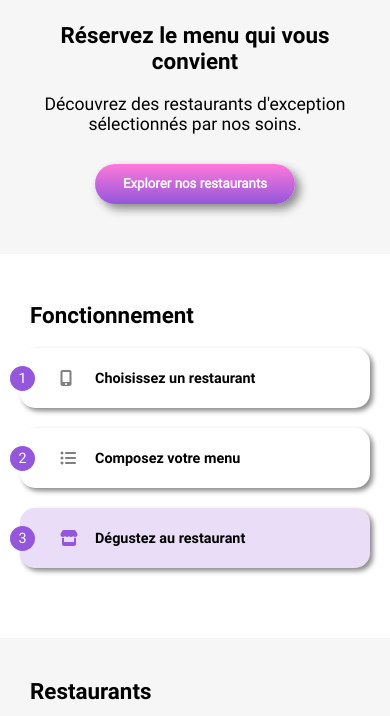
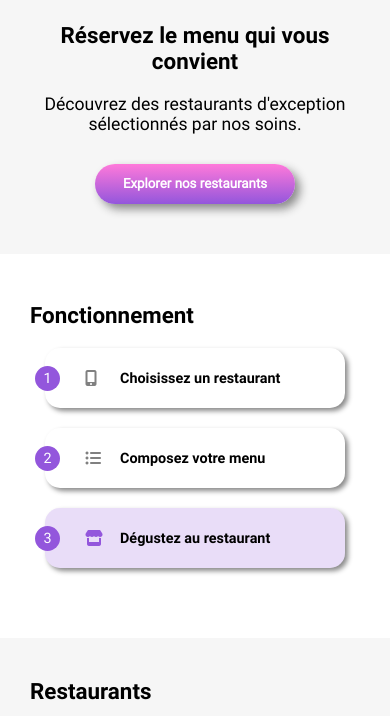
Before and after one commit to RoosDev/TonyBrondel_3_27042021, a website: page index.html in a window 390 px wide. Shown: the part 103-819 px from the top of the page. Drawn offline with Linux system fonts and the light colour scheme; grey boxes are pictures that could not be loaded; a web font is replaced by a local one.

Commit message:
modification des breakpoints avec ajout de la notion de notephone
agrandissement de la taille du font concernant l'annonce poour les
tout petits écrans.

```diff
--- a/sass/Base/_mediaqueries.scss
+++ b/sass/Base/_mediaqueries.scss
@@ -1,5 +1,7 @@
 $breakpoint:(
-    mobile : 768px,
+    toutpetit: 340px,
+    mobile : 640px,
+    notephone : 870px,
     tablet : 1024px,
     laptop : 1200px
 );
@@ -7,26 +9,32 @@ $breakpoint:(
 /**** Les mixin des media queries ****/
 
 @mixin troppetitscreen{
-    @media (min-width:0px) and (max-width:300px){
+    @media only screen and (min-width:0px) and (max-width:map-get($breakpoint , toutpetit )){
         @content
     }
 };
 
 
 @mixin mobilescreen{
-    @media (min-width:300px) and (max-width:map-get($breakpoint , mobile )){
+    @media only screen and (min-width:map-get($breakpoint , toutpetit )) and (max-width:map-get($breakpoint , mobile )){
+        @content
+    }
+};
+
+@mixin notescreen{
+    @media only screen and (min-width:map-get($breakpoint , mobile )) and (max-width:map-get($breakpoint , notephone )){
         @content
     }
 };
 
 @mixin tabletscreen{
-    @media (min-width:map-get($breakpoint , mobile )+1){
+    @media only screen and (min-width:map-get($breakpoint , mobile )+1){
         @content
     }
 };
 
 @mixin largescreen{
-    @media screen and (min-width:map-get($breakpoint , tablet )+1) {
+    @media only screen and (min-width:map-get($breakpoint , tablet )+1) {
         @content
     }
 };
--- a/sass/Layout/_aside.scss
+++ b/sass/Layout/_aside.scss
@@ -116,17 +116,17 @@ aside{
         width: 100%;
         margin : 30px auto 50px auto;
 
+        @include troppetitscreen{
+            display: none;
+
+        }
+
         @include tabletscreen{
             @include flexsimple(row, nowrap, flex-start, center);
             width: 60%;
             margin : auto auto auto 20%;
 
         }
-        @include troppetitscreen{
-            display: none;
-
-        }
-
     }
         .aside__Fonctionnement__title h2{
             @extend %__titlepart;
@@ -140,6 +140,8 @@ aside{
         .aside__Fonctionnement__etapes{
             width: 90%;
             margin: auto;
+
+
             @include tabletscreen{
                 width: 100%;
                 @include flexsimple(row, nowrap, flex-start, center);
@@ -150,6 +152,11 @@ aside{
         }
 
         div[class*="aside__etapes__no"]{
+
+            @include mobilescreen{
+                max-width: 300px;
+            }
+
             @include tabletscreen{
                 margin-right: 20px;
                 margin-left: 20px;
@@ -230,7 +237,7 @@ aside{
 
     h2{
         @include troppetitscreen{
-            font-size: 0.7em;
+            font-size: 1.0em;
 
         }
 
--- a/sass/Layout/_loader.scss
+++ b/sass/Layout/_loader.scss
@@ -28,7 +28,11 @@
     width: 100%;
     height: 100%;
     min-height: 710px;
-    background-color: #fff;
+    background-color: rgba(255, 255, 255, 1);
+
+    @include troppetitscreen{
+        min-height: 500px;
+    }
 
 /*
     ::before{
--- a/sass/Utils/_mixins.scss
+++ b/sass/Utils/_mixins.scss
@@ -50,7 +50,6 @@ align-items: $alignV;
 
 @mixin cartedimension($Largeur){
     width: $Largeur;
-    max-width: 400px;
     margin : 0px auto 40px auto;
     border-radius: 20px;
     box-shadow: 3px 3px 5px $Color_Gris_Dark ;
```
Also changed, not shown: css/style.css, 1 other file.
